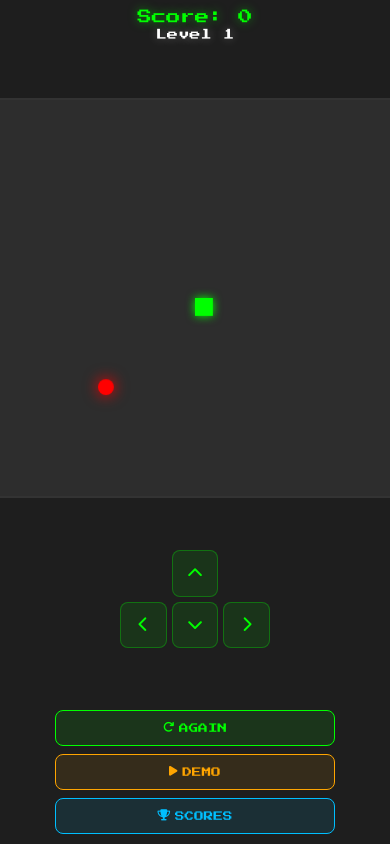
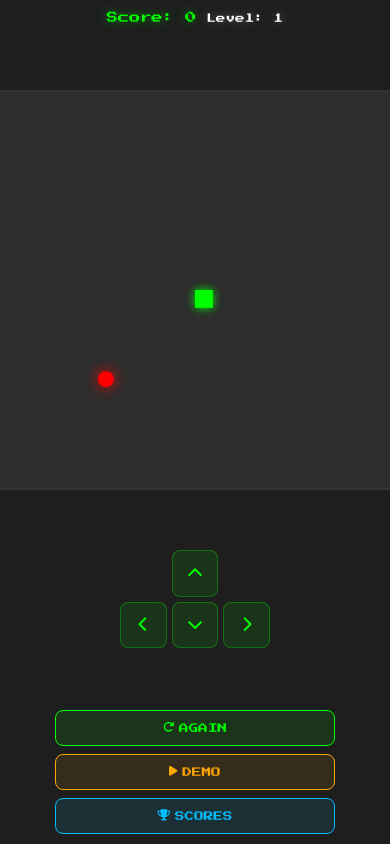
Before and after one commit to egemenguney/snake_game, a website: page public/index.html in a window 390 px wide. Drawn offline with Linux system fonts and the light colour scheme; no server answers.

Commit message:
Updated layout and controls

```diff
--- a/public/index.html
+++ b/public/index.html
@@ -14,7 +14,7 @@
         <div class="score-section">
             <div class="score">
                 <span class="score-text">Score: <span id="score">0</span></span>
-                <span class="level-text">Level <span id="level">1</span></span>
+                <span class="level-text">Level: <span id="level">1</span></span>
             </div>
         </div>
 
--- a/public/styles.css
+++ b/public/styles.css
@@ -35,24 +35,27 @@ body {
 /* Score section at top */
 .score-section {
     width: 100%;
-    padding: 10px 0;
+    padding: 5px 0;
     z-index: 20;
     background-color: rgba(30, 30, 30, 0.9);
 }
 
 .score {
     display: flex;
-    flex-direction: column;
+    flex-direction: row;
+    justify-content: center;
     align-items: center;
-    gap: 5px;
+    gap: 15px;
     text-align: center;
     width: 100%;
+    padding: 5px;
+    height: 30px;
 }
 
 .score-text {
     color: #00ff00;
     font-family: 'Press Start 2P', cursive;
-    font-size: 0.9rem;
+    font-size: 0.8rem;
     text-shadow: 0 0 10px rgba(0, 255, 0, 0.5);
 }
 
@@ -566,3 +569,35 @@ body {
         margin: 2px 0;
     }
 }
+
+/* Smaller screens adjustments */
+@media screen and (max-width: 400px) {
+    .score {
+        gap: 10px;
+        height: 25px;
+    }
+
+    .score-text {
+        font-size: 0.7rem;
+    }
+
+    .level-text {
+        font-size: 0.6rem;
+    }
+}
+
+/* Very small screens */
+@media screen and (max-width: 320px) {
+    .score {
+        gap: 8px;
+        height: 22px;
+    }
+
+    .score-text {
+        font-size: 0.6rem;
+    }
+
+    .level-text {
+        font-size: 0.5rem;
+    }
+}
```
